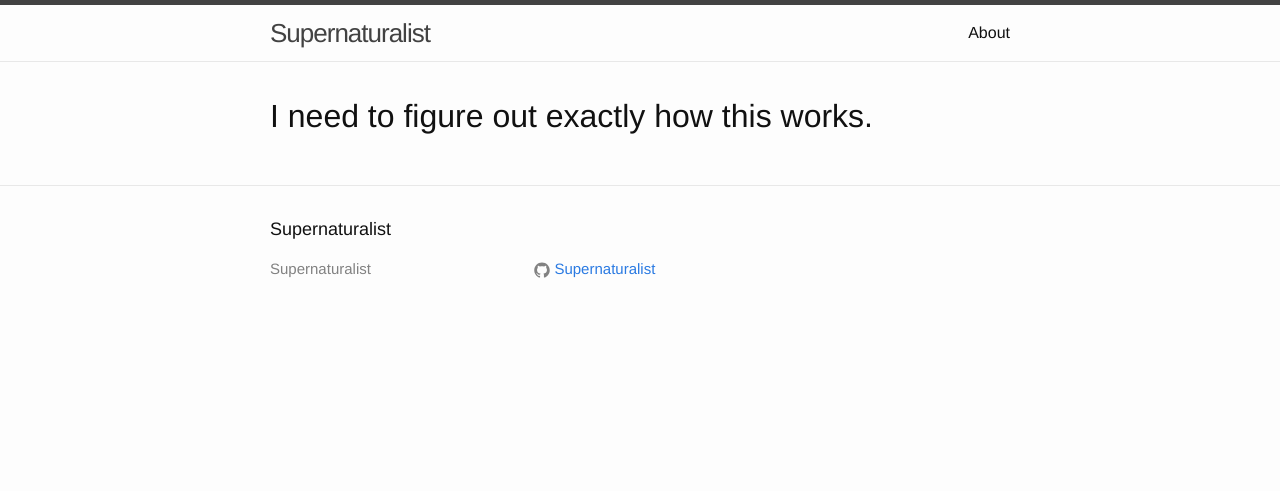
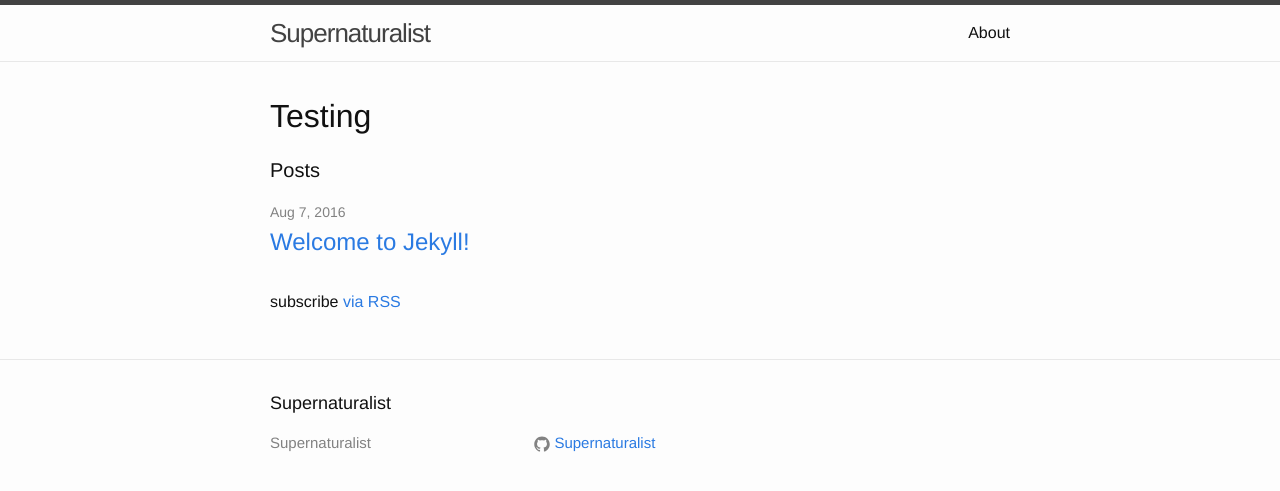
Before and after one commit to Supernaturalist/supernaturalist.github.io, a Jekyll site: the page built from index.html, in a window 1280 px wide. Shown: the top 491 px of the page. Built offline with Jekyll 4.4.1, drawn with Linux system fonts in a browser that asks for light colours.

Commit message:
Update index.html

```diff
--- a/index.html
+++ b/index.html
@@ -7,5 +7,25 @@ layout: default
 </head>
 
 <body>
- <h1> I need to figure out exactly how this works.</h1>
+ <h1>Testing</h1>
+ <div class="home">
+
+  <h1 class="page-heading">Posts</h1>
+
+  <ul class="post-list">
+    {% for post in site.posts %}
+      <li>
+        <span class="post-meta">{{ post.date | date: "%b %-d, %Y" }}</span>
+
+        <h2>
+          <a class="post-link" href="{{ post.url | prepend: site.baseurl }}">{{ post.title }}</a>
+        </h2>
+      </li>
+    {% endfor %}
+  </ul>
+
+  <p class="rss-subscribe">subscribe <a href="{{ "/feed.xml" | prepend: site.baseurl }}">via RSS</a></p>
+
+ </div>
+
 </body>
```
